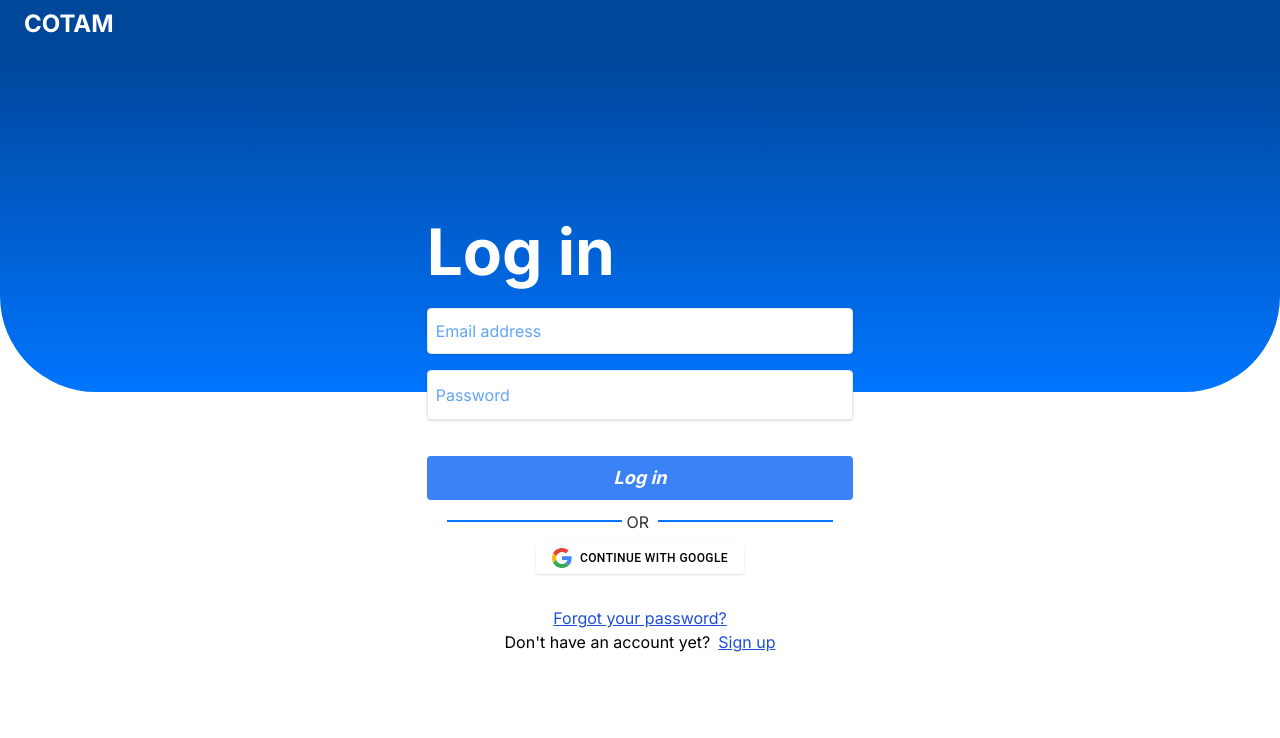
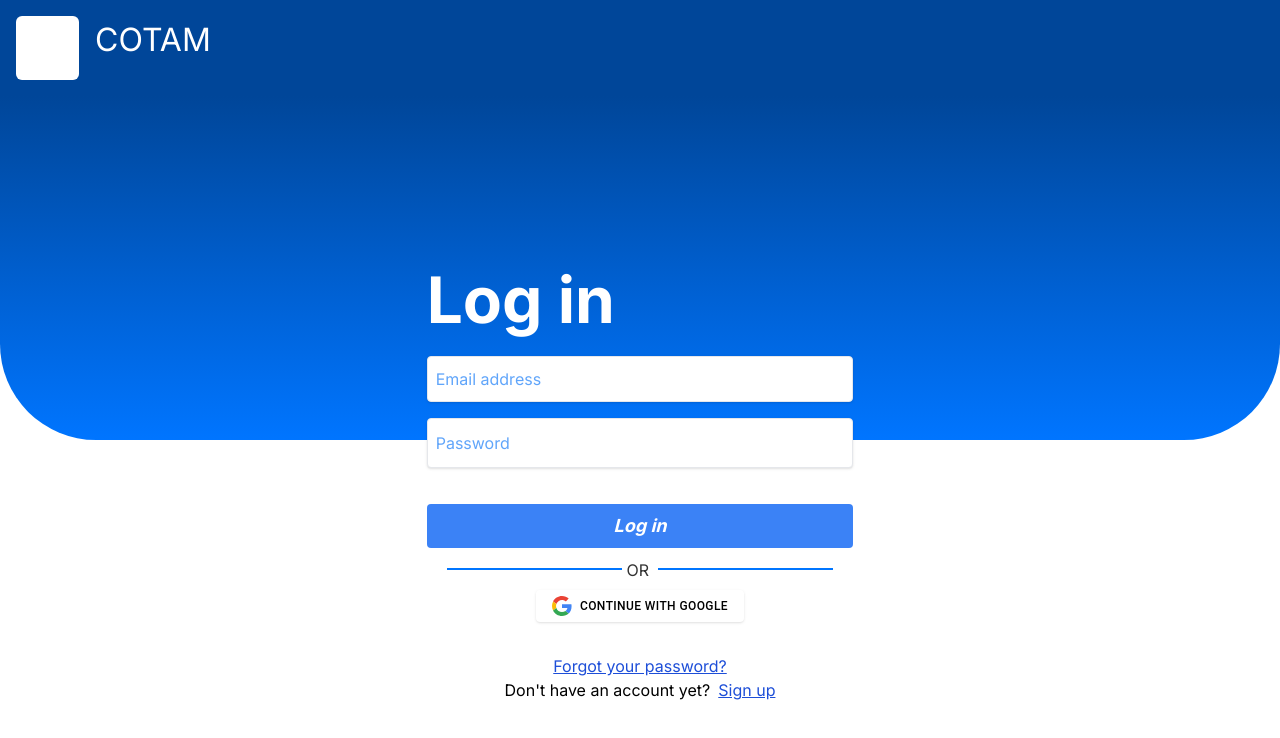
Before and after one commit to unsw-cse-comp99-3900/capstone-project-3900w09bscoutsregiment, a Next.js app in the folder frontend/: page /login in a window 1280 px wide. Shown: the top 738 px of the page. Built offline with nearby package versions, Linux system fonts and the light colour scheme.

Commit message:
added designs for COTAM header

```diff
--- a/frontend/src/app/login/page.jsx
+++ b/frontend/src/app/login/page.jsx
@@ -4,7 +4,7 @@ import React from 'react';
 import { FontAwesomeIcon } from '@fortawesome/react-fontawesome';
 import { faFacebook, faGoogle } from '@fortawesome/free-brands-svg-icons';
 import Link from 'next/link';
-import { useRouter } from 'next/navigation'
+import { useRouter } from 'next/navigation';
 import OAuth from '../components/OAuth';
 
 export default function Login() {
@@ -14,10 +14,10 @@ export default function Login() {
 
   // Ensure stay logged in
   const router = useRouter();
-  const token = window.localStorage.getItem('token') || null
+  const token = window.localStorage.getItem('token') || null;
   if (token !== null) {
     router.push('/courses');
-    return
+    return;
   }
 
   // backend stuff
@@ -34,7 +34,7 @@ export default function Login() {
     });
     const data = await response.json();
     if (response.ok) {
-      window.localStorage.setItem('token', data.token)
+      window.localStorage.setItem('token', data.token);
       router.push('/courses');
     } else {
       console.error(data.message);
@@ -45,9 +45,12 @@ export default function Login() {
     <div>
       <div
         id="top-content"
-        className="text-white w-full bg-primary-theme-db flex justify-between px-4"
+        className="text-white w-full bg-primary-theme-db flex justify-start gap-4 px-4 py-4"
       >
-        <span className="m-1 p-1 font-bold text-2xl">COTAM</span>
+        <img src="Cotam-logo.png" alt="" className="rounded-md" />
+        <Link href="/" className="text-white" style={{ fontSize: '2rem' }}>
+          COTAM
+        </Link>
       </div>
       <div className="login-background">
         <form
--- a/frontend/src/app/page.js
+++ b/frontend/src/app/page.js
@@ -1,7 +1,6 @@
 'use client'
 
 import { AppBar, Toolbar, Button, Typography, Box, Container } from '@mui/material';
-import logosmall from './Components/HomePage/Cotam-logo.png';
 import WaveSVG from './Components/HomePage/WaveSVG.js';
 import FooterPage from './Components/HomePage/FooterPage';
 import Link from 'next/link';
@@ -21,8 +20,12 @@ export default function Home() {
     <main className="flex bg-white flex-col p-0 b-0 m-0 items-center justify-between">
       <div className='text-white pt-3 pb-8 w-full bg-primary-theme-db flex justify-between px-12'>
         <div className='text-white w-full bg-primary-theme-db flex justify-between px-4'>
-          {/* <img src={logosmall} alt="logo" className='' /> */}
-          <span className="m-1 p-1 font-bold text-2xl">COTAM</span>
+          <div className='flex gap-4'>
+            <img src="Cotam-logo.png" alt="" className="rounded-md" />
+            <Link href="/" className="text-white" style={{ fontSize: '2rem' }}>
+              COTAM
+            </Link>
+          </div>
           <div>
             {/* <Link href="/login"> Login </Link> */}
             {/* <Link href="/register"> Register </Link> */}
--- a/frontend/src/app/register/page.jsx
+++ b/frontend/src/app/register/page.jsx
@@ -1,8 +1,6 @@
 'use client';
 
 import React from 'react';
-import { FontAwesomeIcon } from '@fortawesome/react-fontawesome';
-import { faFacebook, faGoogle } from '@fortawesome/free-brands-svg-icons';
 import Link from 'next/link';
 import { useRouter } from 'next/navigation';
 import OAuth from '../components/OAuth';
@@ -16,10 +14,10 @@ export default function Register() {
 
   // Ensure stay logged in
   const router = useRouter();
-  const token = window.localStorage.getItem('token') || null
+  const token = window.localStorage.getItem('token') || null;
   if (token !== null) {
     router.push('/courses');
-    return
+    return;
   }
 
   // backend stuff starts here
@@ -41,7 +39,7 @@ export default function Register() {
       });
       const data = await response.json();
       if (response.ok) {
-        window.localStorage.setItem('token', data.token)
+        window.localStorage.setItem('token', data.token);
         router.push('/courses');
       } else {
         console.error(data.message);
@@ -52,9 +50,12 @@ export default function Register() {
     <div>
       <div
         id="top-content"
-        className="text-white w-full bg-primary-theme-db flex justify-between px-4"
+        className="text-white w-full bg-primary-theme-db flex justify-start gap-4 px-4 py-4"
       >
-        <span className="m-1 p-1 font-bold text-2xl">COTAM</span>
+        <img src="Cotam-logo.png" alt="" className="rounded-md" />
+        <Link href="/" className="text-white" style={{ fontSize: '2rem' }}>
+          COTAM
+        </Link>
       </div>
       <div className="login-background">
         {/* start of form */}
```
Also changed, not shown: frontend/public/Cotam-logo.png (renamed from frontend/src/app/Components/HomePage/Cotam-logo.png).
